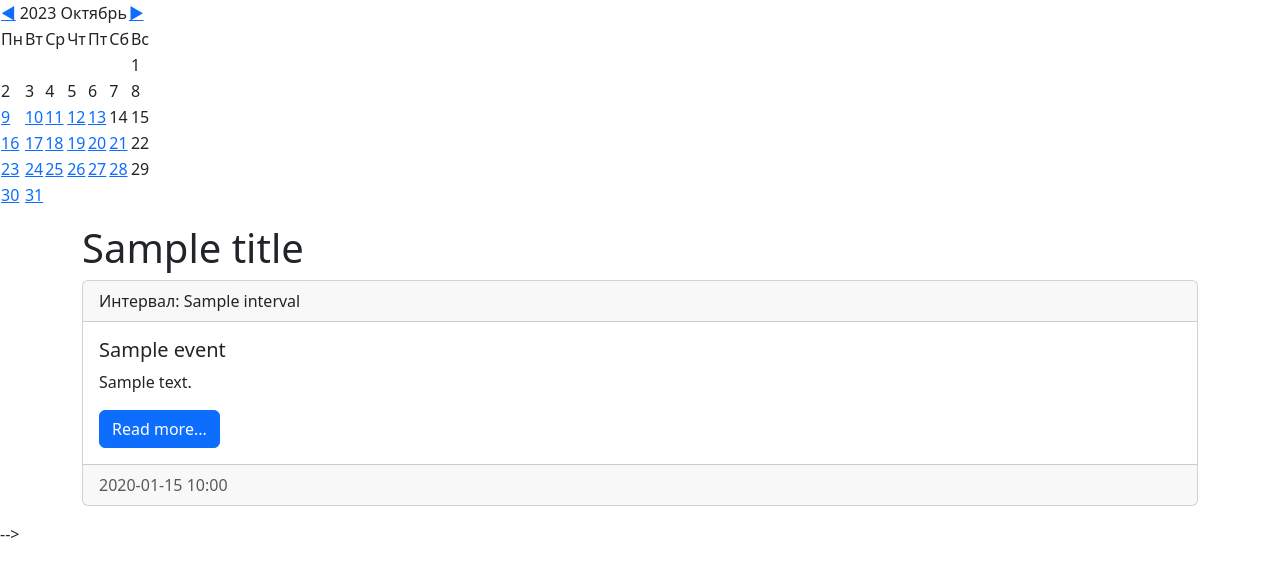
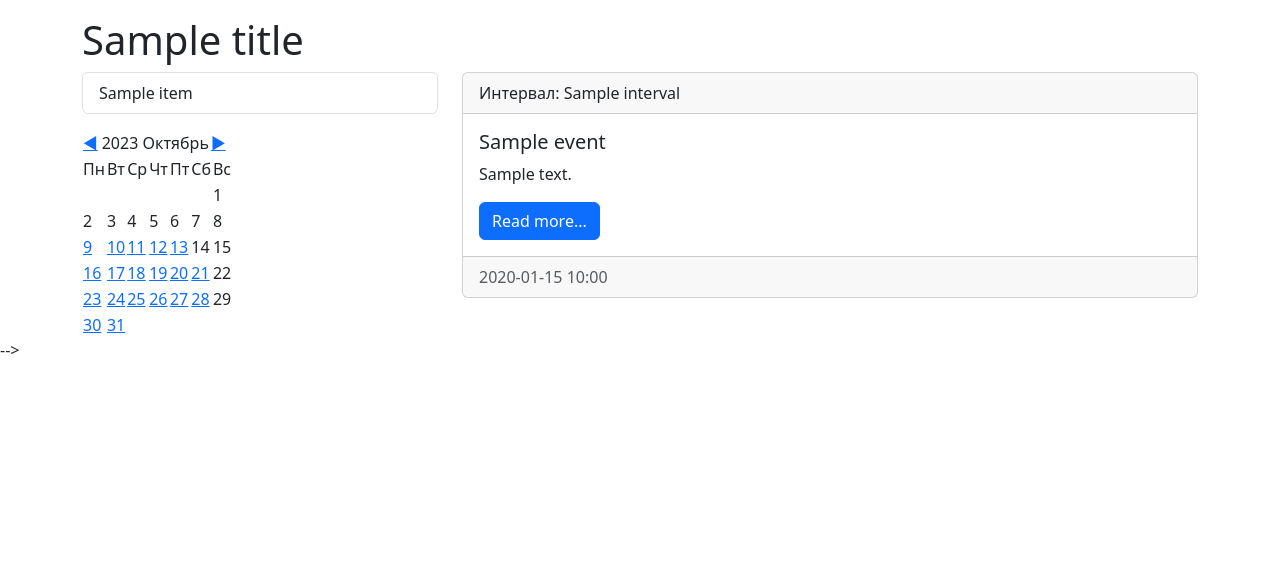
Before and after one commit to git-student2021/calendar, a Django app: template mycalendar/events/templates/events/index.html in a window 1280 px wide. Shown: the part 56-633 px from the top of the page. Run offline with Django 4.2, Linux system fonts and the light colour scheme; tables that the repository leaves empty hold one stand-in row (Sample ...); the template is opened without the code that fills it: values named after a table or form of the project are taken from there, most other values are stand-ins (such as "Sample title", 1, 10 or a date in 2020).

Commit message:
updated index.html, updated views.py

```diff
--- a/mycalendar/events/templates/events/index.html
+++ b/mycalendar/events/templates/events/index.html
@@ -50,9 +50,19 @@
   </div>
 </nav>
 
+    <div class="container mt-3">
 
+        <h1>{{ title  }}</h1>
+        <div class="row">
 
-<div class="DatesMain">
+            <div class="col-md-4">
+                <div class="list-group">
+                    {% for item in intervals %}
+                    <a href="#" class="list-group-item list-group-item-action">{{ item.title }}</a>
+                    {% endfor %}
+                </div>
+
+                <div class="DatesMain mt-3">
     <table class="DatesNav">
         <tbody>
             <tr>
@@ -154,14 +164,9 @@
         </tbody>
     </table>
 </div>
+            </div>
 
-
-
-
-    <div class="container mt-3">
-        <h1>{{ title  }}</h1>
-        <div class="row">
-            <div class="col-md-12">
+            <div class="col-md-8">
                 {% for item in  events %}
                 <div class="card mb-3">
                     <div class="card-header">
@@ -169,7 +174,7 @@
                     </div>
                     <div class="card-body">
                         <h5 class="card-title">{{ item.title }}</h5>
-                        <p class="card-text">{{ item.description_event }}</p>
+                        <p class="card-text">{{ item.description_event|truncatewords:50 }}</p>
                         <a href="#" class="btn btn-primary">Read more...</a>
                     </div>
                     <div class="card-footer text-body-secondary">
```
Also changed, not shown: mycalendar/events/views.py (+8 -2 lines).
